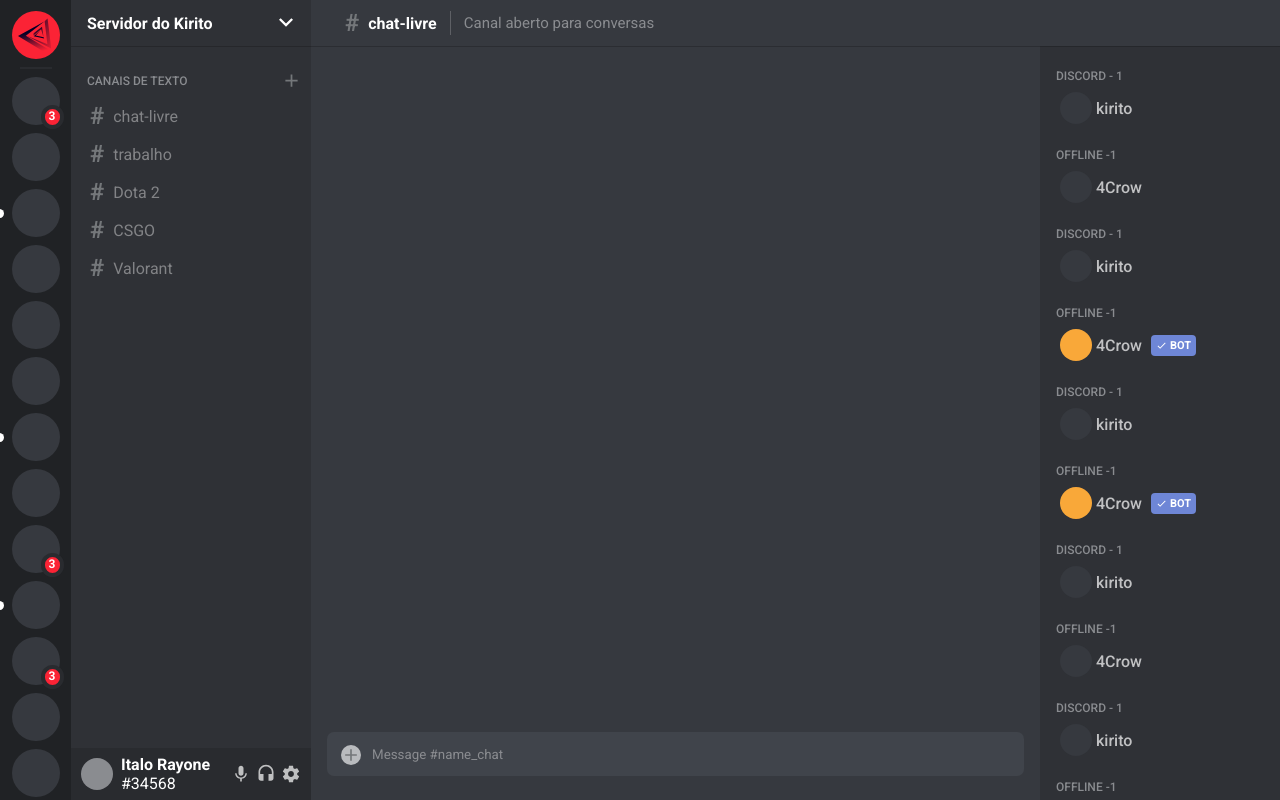
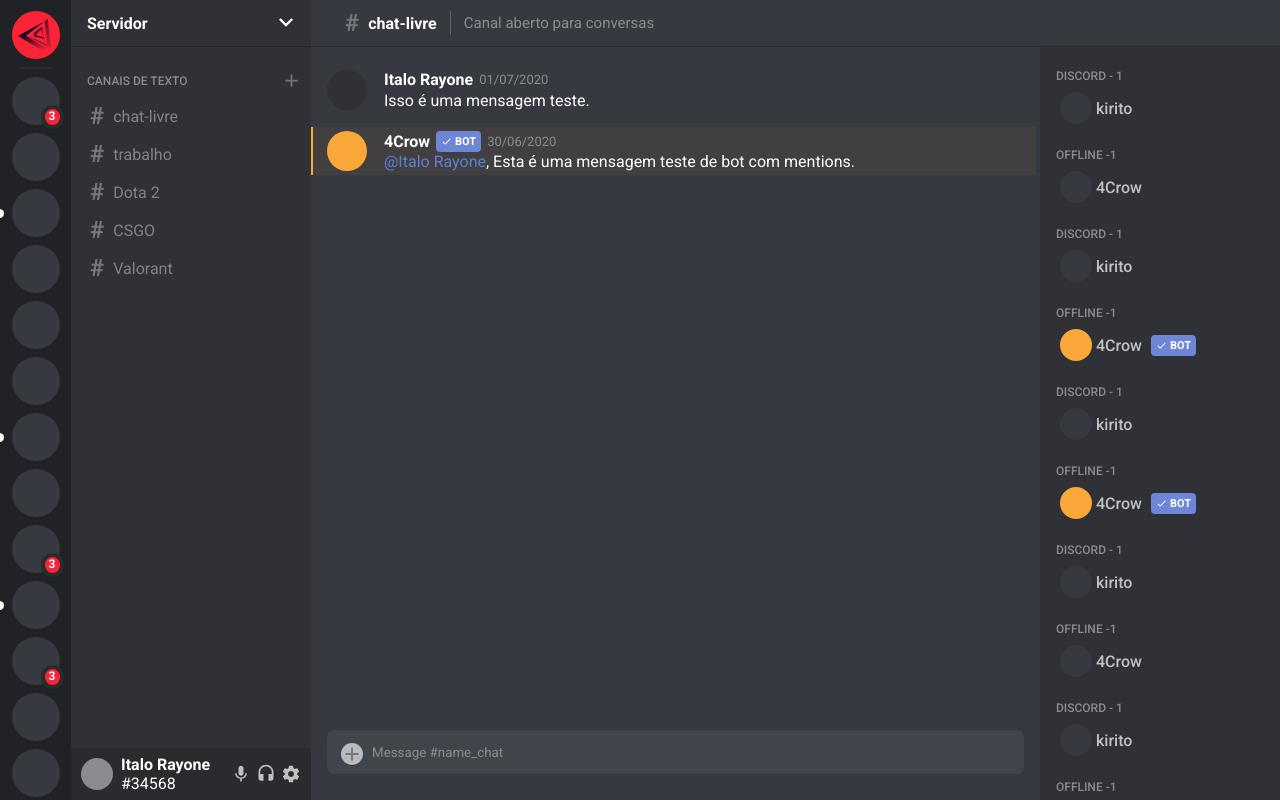
Before and after one commit to rayoneitalo/discord, a React (Create React App) app: page / in a window 1280 px wide. Built offline with nearby package versions, Linux system fonts and the light colour scheme.

Commit message:
finish project

```diff
--- a/src/components/ChannelData/index.tsx
+++ b/src/components/ChannelData/index.tsx
@@ -1,10 +1,40 @@
-import React from 'react';
+import React, { useRef, useEffect } from 'react';
 import { Container, Messages, InputWrapper, Input, InputIcon } from './styles';
+import ChannelMassage, { Mention } from '../ChannelMessage';
 
 const ChannelData: React.FC = () => {
+  const messageRef = useRef() as React.MutableRefObject<HTMLDivElement>;
+
+  useEffect(() => {
+    const div = messageRef.current;
+    if(div) {
+      div.scrollTop = div.scrollHeight;
+    }
+  }, [messageRef])
+
   return (
     <Container>
-      <Messages />
+        <Messages ref={messageRef}>
+          <ChannelMassage
+            author="Italo Rayone"
+            date="01/07/2020"
+            content="Isso é uma mensagem teste."
+          />
+          <ChannelMassage
+          author="4Crow"
+          date="30/06/2020"
+          content={
+            <>
+              <Mention>@Italo Rayone</Mention>,  Esta é uma mensagem teste de bot com mentions.
+            </>
+          }
+          hasMention
+          isBot
+          />
+
+
+        </Messages>
+
 
       <InputWrapper>
         <Input type="text" placeholder="Message #name_chat" />
--- a/src/components/ChannelData/styles.ts
+++ b/src/components/ChannelData/styles.ts
@@ -63,8 +63,8 @@
 `;
 
 export const InputIcon = styled(MdAdd)`
-  width: 20px;
-  height: 20px;
+  width: 22px;
+  height: 22px;
   color: var(--symbol);
   border-radius: 50%;
   background-color: #b9bbbe;
--- /dev/null
+++ b/src/components/ChannelMessage/index.tsx
@@ -0,0 +1,31 @@
+import React, { ReactElement, ReactNode } from 'react';
+import { Container, Avatar, Message, Header, Content, Checked } from './styles';
+export { Mention } from './styles'
+export interface Props {
+  author: string;
+  date: string;
+  content: string | React.ReactElement | React.ReactNode;
+  hasMention?: boolean;
+  isBot?: boolean;
+}
+
+const ChannelMessage: React.FC<Props> = ({
+  author, date, content, hasMention, isBot
+}) => {
+    return (
+        <Container className={hasMention ? 'mention' : ''}>
+          <Avatar className={isBot ? 'bot' : ''}/>
+          <Message>
+            <Header>
+              <strong>{author}</strong>
+
+              {isBot && <span><Checked />Bot</span>}
+              <time>{date}</time>
+            </Header>
+            <Content>{content}</Content>
+          </Message>
+        </Container>
+    )
+}
+
+export default ChannelMessage;
--- /dev/null
+++ b/src/components/ChannelMessage/styles.ts
@@ -0,0 +1,91 @@
+import styled from 'styled-components';
+import { MdCheck } from 'react-icons/md';
+
+export const Container = styled.div`
+  display: flex;
+  align-items: center;
+  padding: 4px 16px;
+  margin-right: 4px;
+  background-color: transparent;
+
+  &.mention {
+    background-color: var(--mention-message);
+    border-left: 2px solid var(--mention-detail);
+    padding-left: 14px;
+  }
+
+  & + div {
+    margin-top: 13px;
+  }
+
+`;
+
+export const Avatar = styled.div`
+  width: 40px;
+  height: 40px;
+  border-radius: 50%;
+  background-color: var(--secondary);
+  flex-shrink: 0;
+  &.bot {
+    background-color: var(--mention-detail);
+  }
+
+`;
+
+export const Message = styled.div`
+  min-height: 40px;
+  display: flex;
+  flex-direction: column;
+  justify-content: space-between;
+  margin-left: 17px;
+`;
+
+export const Header = styled.div`
+  display: flex;
+  align-items: center;
+
+  > strong {
+    color: var(--white);
+    font-size: 16px;
+  }
+
+  > span {
+    margin-left: 6px;
+    background-color: var(--discord);
+    border-radius: 4px;
+    padding: 4px 5px;
+    color: var(--white);
+    font-size: 11px;
+    font-weight: bold;
+    text-transform: uppercase;
+    display: flex;
+    align-items: center;
+    justify-content: space-between;
+  }
+
+  > time {
+    margin-left: 6px;
+    font-size: 13px;
+    color: var(--gray);
+  }
+
+`;
+
+export const Content = styled.div`
+  text-align: left;
+  font-size: 16px;
+  color: var(--white);
+`;
+
+export const Mention = styled.span`
+  color: var(--link);
+  cursor: pointer;
+
+  &:hover {
+    text-decoration: underline;
+  }
+  `;
+
+export const Checked = styled(MdCheck)`
+  margin-right: 3px;
+`;
--- a/src/components/ServerName/index.tsx
+++ b/src/components/ServerName/index.tsx
@@ -4,7 +4,7 @@
 const ServerName: React.FC = () => {
     return (
         <Container>
-            <Title>Servidor do Kirito</Title>
+            <Title>Servidor</Title>
             <ExpandIcon />
         </Container>
     )
```
